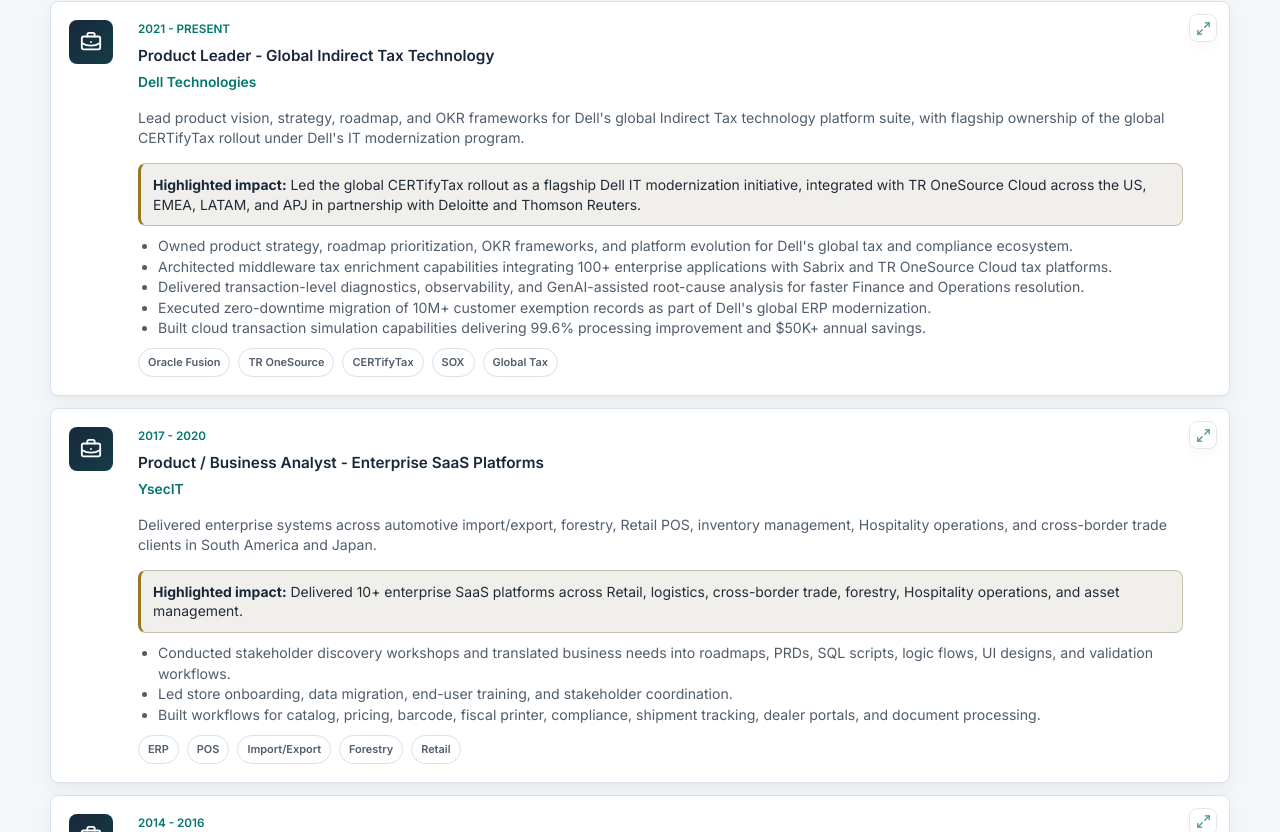
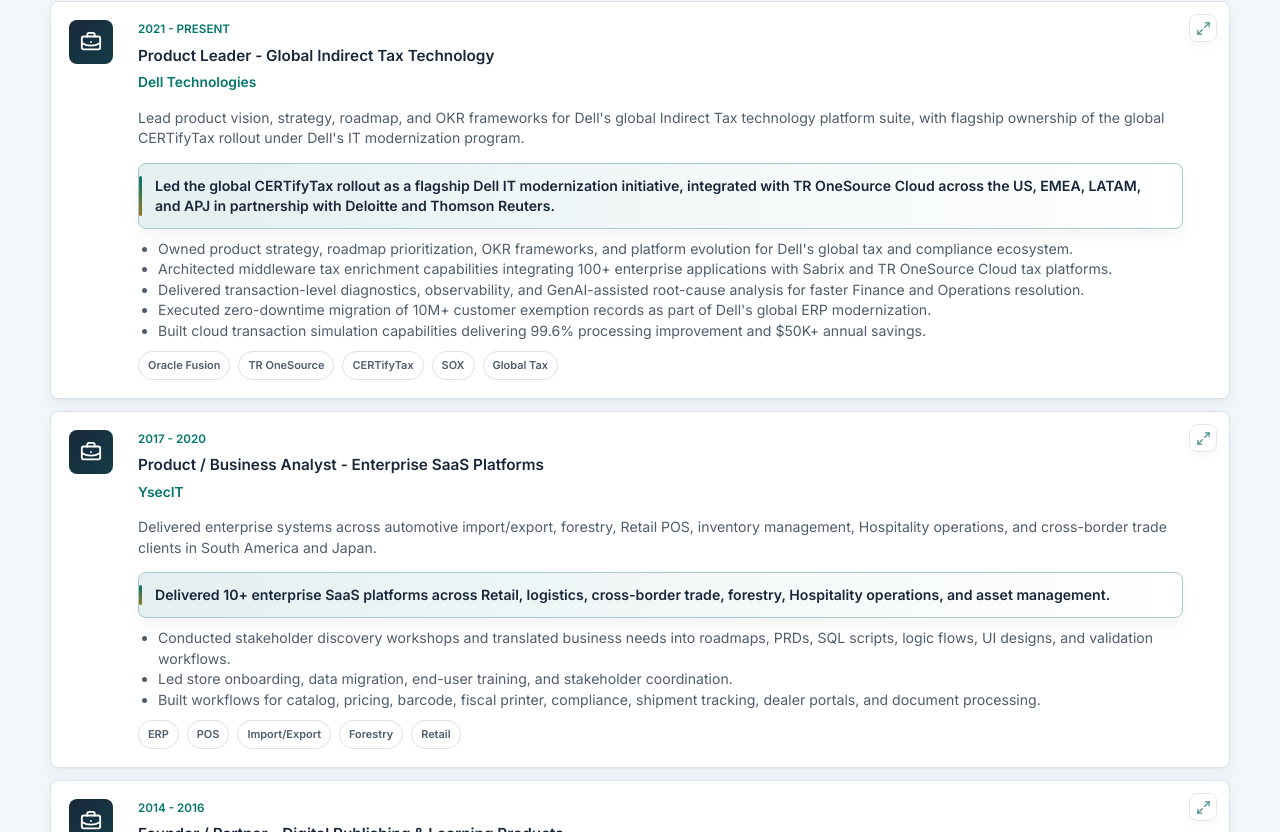
Before and after one commit to vijayshagunkumar/vijayshagunkumar.github.io, a React (Vite) app: page / in a window 1280 px wide. Shown: the part 2808-3640 px from the top of the page. Built offline with nearby package versions, Linux system fonts and the light colour scheme.

Commit message:
Refine experience impact highlight styling

```diff
--- a/src/components/Experience.tsx
+++ b/src/components/Experience.tsx
@@ -147,7 +147,7 @@
                 <p>{item.summary}</p>
                 {item.achievements[0] ? (
                   <p className="experience-card-highlight">
-                    <strong>Highlighted impact:</strong> {item.achievements[0]}
+                    {item.achievements[0]}
                   </p>
                 ) : null}
                 <ul>
--- a/src/styles/components.css
+++ b/src/styles/components.css
@@ -1004,21 +1004,29 @@
 }
 
 .experience-card-highlight {
-  margin: 11px 0 8px;
-  padding: 11px 12px;
-  border: 1px solid color-mix(in srgb, var(--accent-2) 30%, var(--border));
-  border-left: 3px solid var(--accent-2);
-  border-radius: 8px;
-  background: color-mix(in srgb, var(--accent-2) 8%, var(--surface-strong));
-  color: var(--text) !important;
-  font-size: 0.93rem !important;
-  line-height: 1.42 !important;
+  position: relative;
+  margin: 12px 0 9px;
+  padding: 12px 14px 12px 16px;
+  border: 1px solid color-mix(in srgb, var(--accent) 22%, var(--border));
+  border-radius: 8px;
+  background:
+    linear-gradient(90deg, color-mix(in srgb, var(--accent) 8%, var(--surface-strong)), var(--surface)),
+    var(--surface);
+  color: var(--heading) !important;
+  font-size: 0.94rem !important;
+  font-weight: 520;
+  line-height: 1.43 !important;
   text-align: left !important;
-}
-
-.experience-card-highlight strong {
-  color: var(--heading);
-  font-weight: 650;
+  box-shadow: 0 8px 18px rgba(16, 29, 46, 0.045);
+}
+
+.experience-card-highlight::before {
+  content: "";
+  position: absolute;
+  inset: 12px auto 12px 0;
+  width: 3px;
+  border-radius: 999px;
+  background: linear-gradient(180deg, var(--accent), var(--accent-2));
 }
 
 .project-card > p {
```
